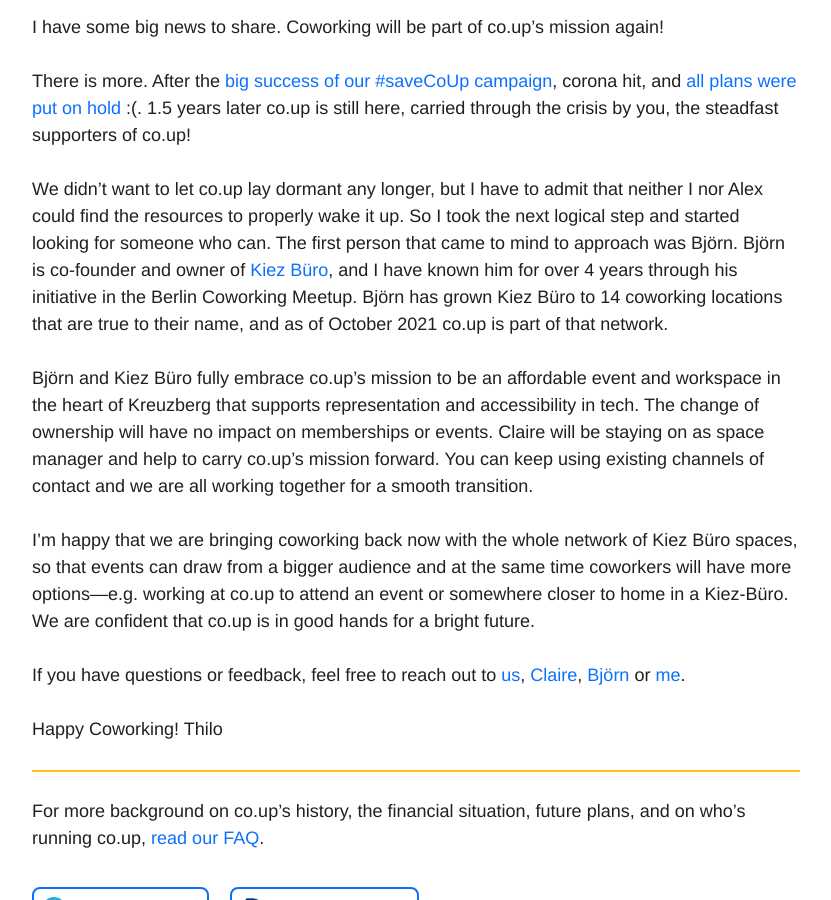
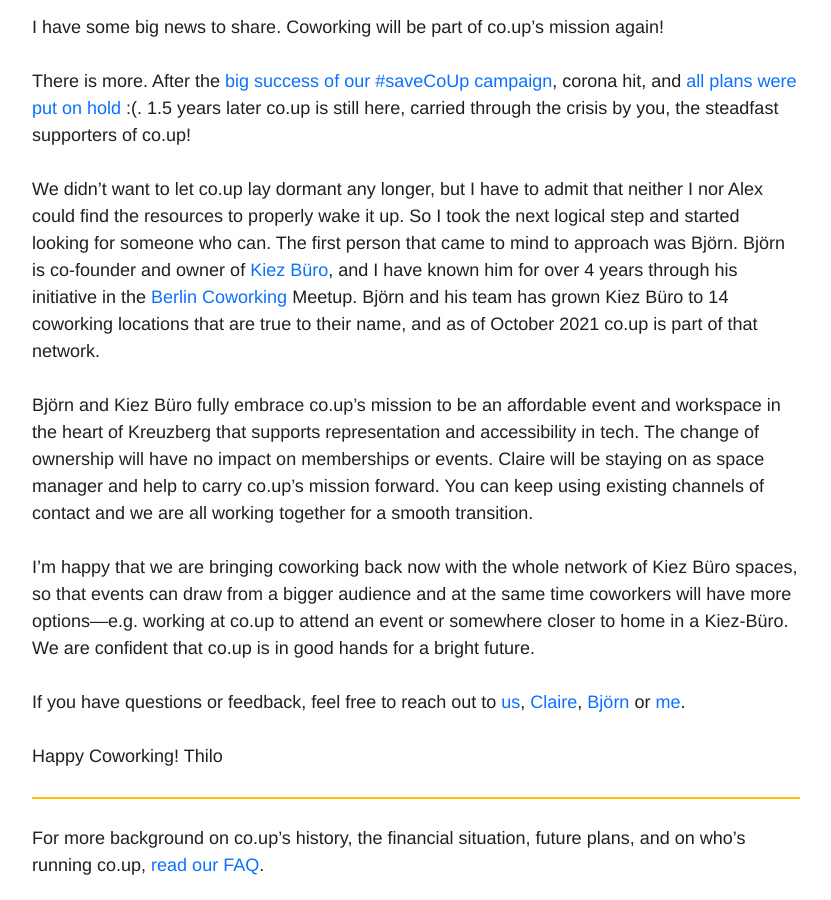
Before and after one commit to co-up/co-up.de, a Jekyll site: the page built from _posts/2021-10-19-coworking-is-back.md, in a window 1280 px wide and 900 px high, scrolled down 338 px. Shown: the whole window, without its empty margins (224-1055 px from the left). Built offline with Jekyll 4.4.1, drawn with Linux system fonts in a browser that asks for light colours; comment, search, counter and statistics services are not loaded.

Commit message:
added link to berlin coworking
and mentioned the team behind Björn.

```diff
--- a/_posts/2021-10-19-coworking-is-back.md
+++ b/_posts/2021-10-19-coworking-is-back.md
@@ -10,7 +10,7 @@
 
 There is more. After the [big success of our #saveCoUp campaign](https://co-up.de/2020/01/06/2020-co-up-reborn/), corona hit, and [all plans were put on hold](https://co-up.de/2020/03/12/coup-temporarily-closed/) :(. 1.5 years later co.up is still here, carried through the crisis by you, the steadfast supporters of co.up!
 
-We didn't want to let co.up lay dormant any longer, but I have to admit that neither I nor Alex could find the resources to properly wake it up. So I took the next logical step and started looking for someone who can. The first person that came to mind to approach was Björn. Björn is co-founder and owner of [Kiez Büro](https://www.kiez-buero.de), and I have known him for over 4 years through his initiative in the Berlin Coworking Meetup. Björn has grown Kiez Büro to 14 coworking locations that are true to their name, and as of October 2021 co.up is part of that network.
+We didn't want to let co.up lay dormant any longer, but I have to admit that neither I nor Alex could find the resources to properly wake it up. So I took the next logical step and started looking for someone who can. The first person that came to mind to approach was Björn. Björn is co-founder and owner of [Kiez Büro](https://www.kiez-buero.de), and I have known him for over 4 years through his initiative in the [Berlin Coworking](https://www.facebook.com/berlincoworking/) Meetup. Björn and his team has grown Kiez Büro to 14 coworking locations that are true to their name, and as of October 2021 co.up is part of that network.
 
 Björn and Kiez Büro fully embrace co.up’s mission to be an affordable event and workspace in the heart of Kreuzberg that supports representation and accessibility in tech. The change of ownership will have no impact on memberships or events. Claire will be staying on as space manager and help to carry co.up’s mission forward. You can keep using existing channels of contact and we are all working together for a smooth transition.
 
```
